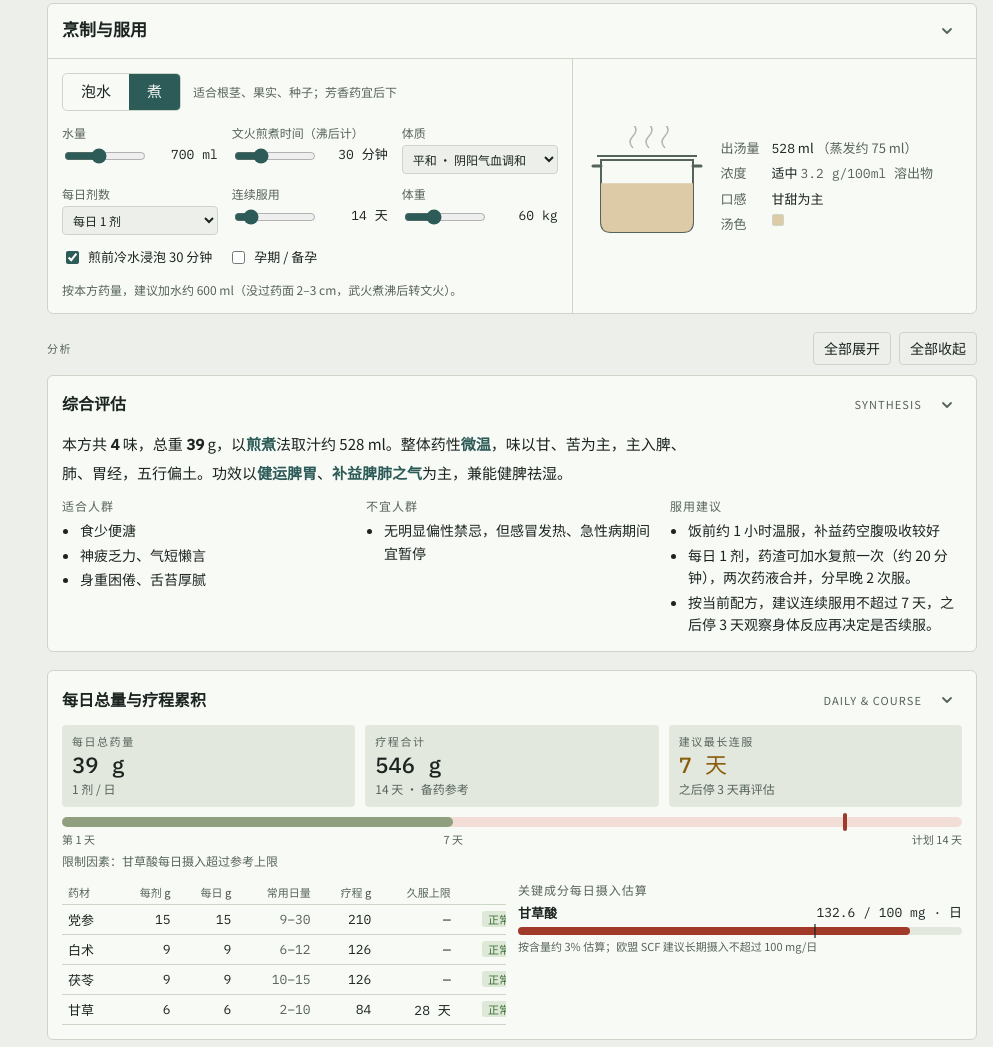
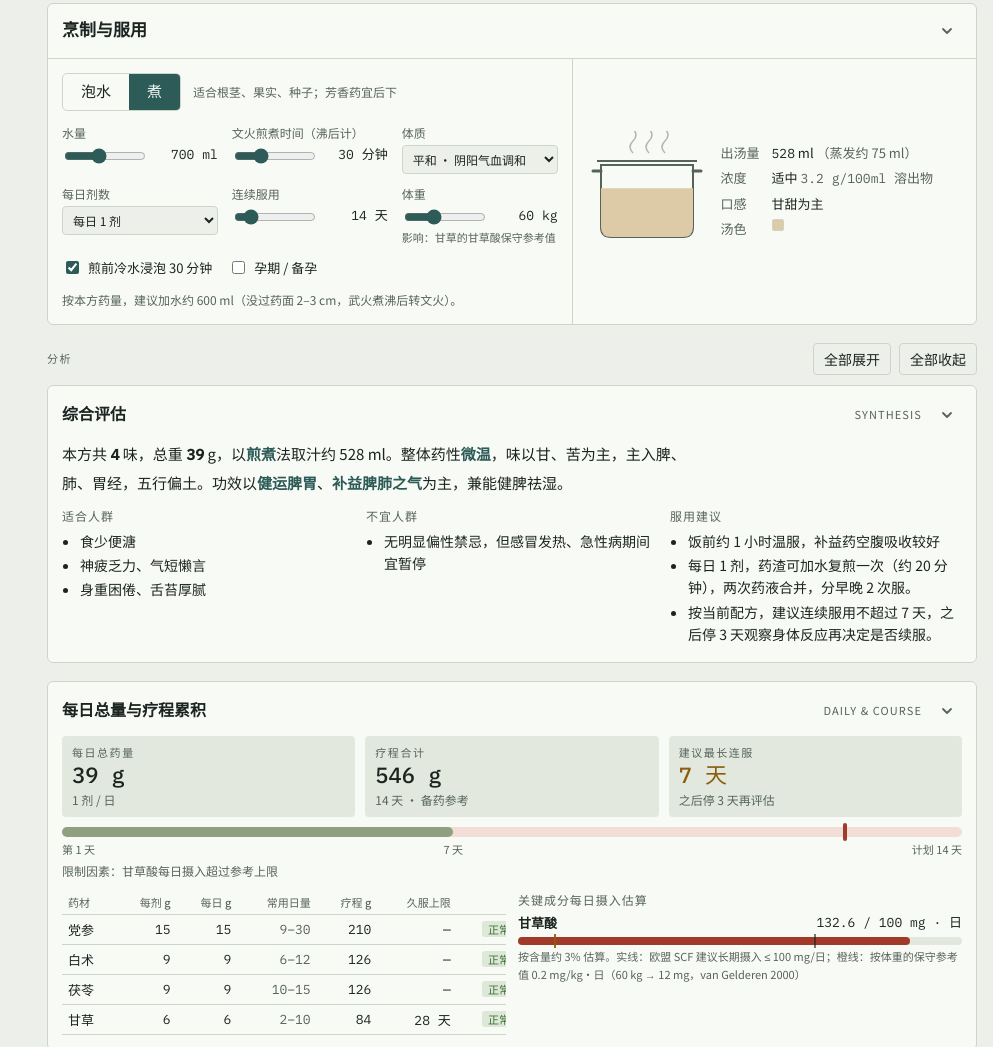
Before and after one commit to eezzz/HerbalistSimulation, a plain HTML site: page index.html in a window 1280 px wide. Shown: the part 916-1963 px from the top of the page, without its empty margins (287-1280 px from the left). Drawn offline with Linux system fonts and the light colour scheme.

Commit message:
Make body weight meaningful: hint, per-kg limits, low-weight dose alerts
- Hint under the weight slider lists what weight currently affects;
  the slider dims when nothing in the formula depends on it.
- Caffeine gets EFSA's ~3 mg/kg single-dose reference alongside the daily
  limit; glycyrrhizin shows a conservative 0.2 mg/kg/day line next to the
  EU 100 mg/day limit.
- Under 50 kg, overdose alerts, table status and dose bars use a tightened
  maximum (weight/55, floor 70%); grams are never changed automatically.

Co-Authored-By: Claude Opus 5.5 <noreply@anthropic.com>

```diff
--- a/index.html
+++ b/index.html
@@ -271,6 +271,10 @@ html[lang="en"] .seg button{font-family:var(--sans);font-size:14px}
 <style>
 /* 独立打开（GitHub Pages）时补上 artifact 外壳提供的基础重置 */
 [hidden]{display:none!important}
+.whint{font-size:11px;line-height:1.4;color:var(--muted)}
+.whint b{color:var(--amber);font-weight:500}
+#weightF.idle .ctl{opacity:.45}
+.intake .tr2 i.k2{background:var(--amber);opacity:.9}
 body{margin:0}
 :root{padding-top:env(safe-area-inset-top,0px);padding-bottom:env(safe-area-inset-bottom,0px)}
 /* ---------- 手机 / 触屏优化 ---------- */
@@ -413,8 +417,9 @@ button,.drawer,.recipe,.chip,.flag,.card h3,input,select{touch-action:manipulati
             <label class="field"><span data-i="days">连续服用</span>
               <span class="ctl"><input type="range" id="days" min="1" max="90" step="1"><output id="daysO"></output></span>
             </label>
-            <label class="field"><span data-i="weight">体重</span>
+            <label class="field" id="weightF"><span data-i="weight">体重</span>
               <span class="ctl"><input type="range" id="weight" min="30" max="120" step="1"><output id="weightO"></output></span>
+              <small class="whint" id="weightHint"></small>
             </label>
           </div>
           <div style="display:flex;gap:16px;flex-wrap:wrap">
@@ -1124,6 +1129,21 @@ const $=s=>document.querySelector(s);
 const clamp=(v,a,b)=>Math.max(a,Math.min(b,v));
 const r1=v=>Math.round(v*10)/10;
 function mid(h){return (h.d[0]+h.d[1])/2}
+/* 低体重（<50 kg）时按经验收紧常用量上限，只影响提醒，不改克数 */
+function wf(){return S.weight<50?clamp(S.weight/55,.7,1):1}
+function upper(h){return Math.max(h.d[0],Math.round(h.d[1]*wf()*2)/2)}
+const WEIGHT_HERBS={rougui:['香豆素上限','coumarin limit'],chaye:['咖啡因上限','caffeine limit'],gancao:['甘草酸保守参考值','conservative glycyrrhizin value']};
+function weightHint(){
+  const el=$('#weightHint'),f=$('#weightF');if(!el)return;
+  const hit=S.items.filter(i=>WEIGHT_HERBS[i.id]&&(+i.g||0)>0).map(i=>`${hnShort(BY[i.id])}${L('的','’s ')}${L(WEIGHT_HERBS[i.id][0],WEIGHT_HERBS[i.id][1])}`);
+  const low=S.weight<50;
+  const parts=[];
+  if(hit.length)parts.push(L('影响：','Affects: ')+hit.join(L('、',', ')));
+  if(low)parts.push(`<b>${L(`低于 50 kg：超量提醒阈值收紧为常用上限的 ${Math.round(wf()*100)}%`,`Under 50 kg: overdose alerts tightened to ${Math.round(wf()*100)}% of the usual maximum`)}</b>`);
+  if(!parts.length)parts.push(L('当前方中没有按体重计算的成分（肉桂、绿茶、甘草）；低于 50 kg 时会收紧剂量提醒','No weight-based compounds in this formula (cinnamon, green tea, licorice); below 50 kg dose alerts are tightened'));
+  el.innerHTML=parts.join('<br>');
+  f.classList.toggle('idle',!hit.length&&!low);
+}
 
 /* 单次溶出率：该次煎/泡中有效成分转移到汤液的比例（绝对值）
    cfg 为烹制条件，默认取当前设置；R = 加水量 ÷ 药量（液固比） */
@@ -1244,7 +1264,8 @@ function flagsHTML(h,it){
 function doseBar(h,g){
   const top=Math.max(h.d[1]*1.6,g*1.05);
   const Lf=h.d[0]/top*100,W=(h.d[1]-h.d[0])/top*100,M=clamp(g/top*100,0,100);
-  return `<div class="track"><div class="zone" style="left:${Lf}%;width:${W}%"></div><div class="mark${g>h.d[1]?' over':''}" style="left:${M}%"></div></div><small>${L('常用量','Usual dose')} ${h.d[0]}–${h.d[1]} g</small>`;
+  const U=upper(h),UL=U/top*100;
+  return `<div class="track"><div class="zone" style="left:${Lf}%;width:${W}%"></div>${U<h.d[1]?`<div class="mark" style="left:${UL}%;width:2px;height:10px;top:-2px;background:var(--amber)" title="${L('低体重上限','low-weight maximum')}"></div>`:''}<div class="mark${g>U?' over':''}" style="left:${M}%"></div></div><small>${L('常用量','Usual dose')} ${h.d[0]}–${h.d[1]} g${U<h.d[1]?L(` · 宜 ≤ ${U} g`,` · keep ≤ ${U} g`):''}</small>`;
 }
 function renderRows(){
   const box=$('#rows');
@@ -1413,9 +1434,12 @@ function dosing(c){
   const dailyTotal=rows.reduce((a,x)=>a+x.daily,0);
   /* 关键成分每日摄入估算（含量 × 溶出率） */
   const I=[];const f=id=>rows.find(x=>x.r.h.id===id);
-  const gc=f('gancao');if(gc)I.push({k:L('甘草酸','Glycyrrhizin'),v:gc.daily*30*gc.r.et,lim:100,u:'mg',n:L('按含量约 3% 估算；欧盟 SCF 建议长期摄入不超过 100 mg/日','Assumes ~3% content; the EU SCF advises no more than 100 mg/day for regular intake')});
+  const gc=f('gancao');if(gc)I.push({k:L('甘草酸','Glycyrrhizin'),v:gc.daily*30*gc.r.et,lim:100,lim2:.2*S.weight,u:'mg',n:L(`按含量约 3% 估算。实线：欧盟 SCF 建议长期摄入 ≤ 100 mg/日；橙线：按体重的保守参考值 0.2 mg/kg·日（${S.weight} kg → ${r1(.2*S.weight)} mg，van Gelderen 2000）`,`Assumes ~3% content. Solid line: EU SCF limit of 100 mg/day for regular intake; orange line: conservative weight-based value of 0.2 mg/kg/day (${S.weight} kg → ${r1(.2*S.weight)} mg; van Gelderen 2000)`)});
   const rg=f('rougui');if(rg)I.push({k:L('香豆素','Coumarin'),v:rg.daily*4*rg.r.et,lim:.1*S.weight,u:'mg',n:L(`中国肉桂约 0.4% 估算；EFSA 可耐受摄入 0.1 mg/kg·日（按 ${S.weight} kg）`,`Assumes ~0.4% in cassia; EFSA tolerable intake 0.1 mg/kg/day (at ${S.weight} kg)`)});
-  const ch=f('chaye');if(ch)I.push({k:L('咖啡因','Caffeine'),v:ch.daily*30*ch.r.et,lim:S.preg?200:400,u:'mg',n:L(`绿茶约 3% 估算；成人上限 ${S.preg?'200（孕期）':'400'} mg/日，另需计入咖啡、可乐`,`Assumes ~3% in green tea; adult limit ${S.preg?'200 (pregnancy)':'400'} mg/day — count coffee and cola too`)});
+  const ch=f('chaye');if(ch){
+    I.push({k:L('咖啡因','Caffeine'),v:ch.daily*30*ch.r.et,lim:S.preg?200:400,u:'mg',n:L(`绿茶约 3% 估算；成人每日上限 ${S.preg?'200（孕期）':'400'} mg，另需计入咖啡、可乐`,`Assumes ~3% in green tea; adult daily limit ${S.preg?'200 (pregnancy)':'400'} mg — count coffee and cola too`)});
+    I.push({k:L('咖啡因（单剂）','Caffeine (per dose)'),v:ch.r.g*30*ch.r.et,lim:3*S.weight,u:'mg',per:'dose',n:L(`EFSA：单次约 3 mg/kg 以内不引起健康担忧（${S.weight} kg → ${3*S.weight} mg），按一剂一次喝完计`,`EFSA: single doses up to about 3 mg/kg raise no safety concern (${S.weight} kg → ${3*S.weight} mg), assuming one dose is drunk at once`)});
+  }
   const SUG={hongtang:.95,bingtang:1,fengmi:.8,longyan:.65,dazao:.6};
   const sug=rows.filter(x=>SUG[x.r.h.id]);
   if(sug.length)I.push({k:L('糖','Sugar'),v:sug.reduce((a,x)=>a+x.daily*SUG[x.r.h.id]*x.r.et,0),lim:25,u:'g',n:L('红糖、冰糖、蜂蜜、龙眼肉、大枣中溶入汤液的糖；WHO 建议游离糖最好 < 25 g/日','Sugar dissolved from brown sugar, rock sugar, honey, longan and jujube; WHO suggests free sugars ideally < 25 g/day')});
@@ -1425,7 +1449,7 @@ function dosing(c){
   lim.push([aT>1.2?14:aT>.6?28:56,aT>.6?L(`全方药性${natLabel(c.T)}，偏性${aT>1.2?'明显':'较明显'}`,`formula is ${NAT_EN[natLabel(c.T)].toLowerCase()}, a ${aT>1.2?'strong':'noticeable'} bias`):L('全方药性平和','formula is mild in nature')]);
   if(c.ni>.6)lim.push([28,L('滋腻药比重大，久服碍胃','many rich, cloying tonics; prolonged use burdens digestion')]);
   rows.forEach(x=>{if(x.lt)lim.push([x.lt[0],`${hnShort(x.r.h)}${COLON()}${x.lt[1]}`])});
-  I.forEach(x=>{if(x.v>x.lim)lim.push([7,L(`${x.k}每日摄入超过参考上限`,`daily ${x.k.toLowerCase()} exceeds the reference limit`)])});
+  I.forEach(x=>{if(x.v>x.lim&&x.per!=='dose')lim.push([7,L(`${x.k}每日摄入超过参考上限`,`daily ${x.k.toLowerCase()} exceeds the reference limit`)])});
   const maxDays=Math.min(...lim.map(x=>x[0]));
   const binding=lim.filter(x=>x[0]===maxDays).map(x=>x[1]);
   const rest=Math.max(3,Math.round(maxDays/4));
@@ -1433,7 +1457,7 @@ function dosing(c){
   if(days>maxDays)A.push([days>maxDays*2?'red':'amber',L('疗程过长','Course too long'),L(`计划连服 ${days} 天，超过建议的 ${maxDays} 天。限制因素：${binding.join('；')}。`,`You plan ${days} days in a row, beyond the suggested ${maxDays}. Limiting factor: ${binding.join('; ')}.`)]);
   const capDay=S.method==='infuse'?60:150;
   if(dailyTotal>capDay)A.push(['amber',L('每日总量偏大','High daily total'),L(`每日总药量 ${r1(dailyTotal)} g，超过${S.method==='infuse'?'代茶饮':'保健汤剂'}一般上限约 ${capDay} g。`,`Daily total ${r1(dailyTotal)} g exceeds the usual ceiling of about ${capDay} g for a ${S.method==='infuse'?'herbal tea':'wellness decoction'}.`)]);
-  I.forEach(x=>{if(x.v>x.lim)A.push([days>14?'red':'amber',L(`${x.k}超量`,`${x.k} over limit`),L(`估算每日 ${r1(x.v)} ${x.u}，超过参考上限 ${r1(x.lim)} ${x.u}${days>14?`，连服 ${days} 天累积风险较高`:''}。`,`Estimated ${r1(x.v)} ${x.u}/day, above the reference limit of ${r1(x.lim)} ${x.u}${days>14?`; over ${days} days the cumulative risk is higher`:''}.`)])});
+  I.forEach(x=>{if(x.v>x.lim)A.push([days>14?'red':'amber',L(`${x.k}超量`,`${x.k} over limit`),L(`估算${x.per==='dose'?'每剂':'每日'} ${r1(x.v)} ${x.u}，超过参考上限 ${r1(x.lim)} ${x.u}${x.per==='dose'?'，可分次饮用':''}${days>14&&x.per!=='dose'?`，连服 ${days} 天累积风险较高`:''}。`,`Estimated ${r1(x.v)} ${x.u}${x.per==='dose'?' per dose':'/day'}${x.per==='dose'?' (split it into smaller servings)':''}, above the reference limit of ${r1(x.lim)} ${x.u}${days>14&&x.per!=='dose'?`; over ${days} days the cumulative risk is higher`:''}.`)])});
   return {rows,I,dailyTotal,courseTotal:dailyTotal*days,maxDays,binding,rest,A};
 }
 function dosingCard(d){
@@ -1442,10 +1466,10 @@ function dosingCard(d){
   const over=S.days>d.maxDays;
   const DY=L(' 天',' d');
   const tbl=d.rows.map(x=>{
-    const h=x.r.h,st=x.daily>h.d[1]?['amber',L('超日量','Over daily')]:(x.lt&&S.days>x.lt[0])?['amber',L('超久服','Too long')]:['ok',L('正常','OK')];
-    return `<tr><td>${hnShort(h)}</td><td class="num">${r1(x.r.g)}</td><td class="num">${r1(x.daily)}</td><td class="num muted">${h.d[0]}–${h.d[1]}</td><td class="num">${r1(x.total)}</td><td class="num">${x.lt?x.lt[0]+DY:'—'}</td><td><span class="st ${st[0]}">${st[1]}</span></td></tr>`}).join('');
-  const intake=d.I.map(x=>{const p=x.v/x.lim;return `<div class="intake"><div class="ih"><b>${x.k}</b><span class="num">${r1(x.v)} / ${r1(x.lim)} ${x.u} ${L('· 日','/ day')}</span></div>
-    <div class="tr2"><span style="width:${clamp(p,0,1.5)/1.5*100}%;background:var(${p>1?'--red':p>.7?'--amber':'--ok'})"></span><i style="left:${1/1.5*100}%"></i></div><small>${x.n}</small></div>`}).join('');
+    const h=x.r.h,st=x.daily>upper(h)?['amber',L('超日量','Over daily')]:(x.lt&&S.days>x.lt[0])?['amber',L('超久服','Too long')]:['ok',L('正常','OK')];
+    return `<tr><td>${hnShort(h)}</td><td class="num">${r1(x.r.g)}</td><td class="num">${r1(x.daily)}</td><td class="num muted">${h.d[0]}–${upper(h)<h.d[1]?`<s>${h.d[1]}</s> ${upper(h)}`:h.d[1]}</td><td class="num">${r1(x.total)}</td><td class="num">${x.lt?x.lt[0]+DY:'—'}</td><td><span class="st ${st[0]}">${st[1]}</span></td></tr>`}).join('');
+  const intake=d.I.map(x=>{const p=x.v/x.lim,top=Math.max(1.5,x.lim2?x.lim2/x.lim*1.1:0,Math.min(p,3)*1.05);return `<div class="intake"><div class="ih"><b>${x.k}</b><span class="num">${r1(x.v)} / ${r1(x.lim)} ${x.u} ${x.per==='dose'?L('· 剂','/ dose'):L('· 日','/ day')}</span></div>
+    <div class="tr2"><span style="width:${clamp(p/top,0,1)*100}%;background:var(${p>1?'--red':(x.lim2&&x.v>x.lim2)||p>.7?'--amber':'--ok'})"></span><i style="left:${1/top*100}%"></i>${x.lim2?`<i class="k2" style="left:${clamp(x.lim2/x.lim/top,0,1)*100}%"></i>`:''}</div><small>${x.n}</small></div>`}).join('');
   return `<section class="card wide">
     <h3>${L('每日总量与疗程累积','Daily Total & Course')} <small>DAILY &amp; COURSE</small></h3>
     <div class="dstat">
@@ -1470,8 +1494,9 @@ function buildAlerts(c,d){
   c.rows.forEach(r=>{
     const h=r.h,n=hnShort(h);
     const daily=r1(r.g*S.perDay),pdTxt=S.perDay>1?L(`每剂 ${r.g} g × ${S.perDay} 剂 = 每日 ${daily} g`,`${r.g} g × ${S.perDay} doses = ${daily} g/day`):L(`每日 ${daily} g`,`${daily} g/day`);
-    if(daily>h.d[1]*2)A.push(['red',L('日量过大','Daily dose too high'),L(`${n} ${pdTxt}，超过常用日量上限 ${h.d[1]} g 的两倍。`,`${n} ${pdTxt} — more than twice the usual daily maximum of ${h.d[1]} g.`)]);
-    else if(daily>h.d[1])A.push(['amber',L('超日常用量','Above usual dose'),L(`${n} ${pdTxt}，高于常用日量 ${h.d[0]}–${h.d[1]} g。`,`${n} ${pdTxt} — above the usual daily range of ${h.d[0]}–${h.d[1]} g.`)]);
+    const U=upper(h),UT=U<h.d[1]?L(`（体重 ${S.weight} kg，按 ${U} g 计）`,` (at ${S.weight} kg, using ${U} g)`):'';
+    if(daily>U*2)A.push(['red',L('日量过大','Daily dose too high'),L(`${n} ${pdTxt}，超过常用日量上限 ${h.d[1]} g 的两倍${UT}。`,`${n} ${pdTxt} — more than twice the usual daily maximum of ${h.d[1]} g${UT}.`)]);
+    else if(daily>U)A.push(['amber',L('超日常用量','Above usual dose'),L(`${n} ${pdTxt}，高于常用日量 ${h.d[0]}–${h.d[1]} g${UT}。`,`${n} ${pdTxt} — above the usual daily range of ${h.d[0]}–${h.d[1]} g${UT}.`)]);
     else if(daily<h.d[0]*.5)A.push(['info',L('量偏小','Low dose'),L(`${n} ${pdTxt}，低于常用量下限一半，作用轻微。`,`${n} ${pdTxt} — under half the usual minimum; effect will be slight.`)]);
     if(S.method==='infuse'&&r.rel<.4)A.push(['info',L('溶出偏低','Poor extraction'),L(`${n}（${PART[h.p].lab}）泡水估算溶出 ${Math.round(r.e*100)}%，只相当于标准煎煮的 ${Math.round(r.rel*100)}%。建议切薄片、延长焖泡，或改用煮。`,`${n} (${PART_EN[h.p]}) extracts ~${Math.round(r.e*100)}% when steeped — only ${Math.round(r.rel*100)}% of a standard decoction. Slice thinly, steep longer, or decoct instead.`)]);
     if(S.method==='boil'&&h.sp.includes('late')&&!r.it.fl.late&&S.minutes>10)A.push(['info',L('宜后下','Add last'),L(`${n}含挥发性成分，久煎 ${S.minutes} 分钟损失明显，建议关火前 5 分钟放入。`,`${n} contains volatile oils that are largely lost over ${S.minutes} minutes. Add it in the last 5 minutes.`)]);
@@ -1480,13 +1505,14 @@ function buildAlerts(c,d){
     if(h.sp.includes('separate'))A.push(['info',L('另煎','Simmer separately'),L(`${n}贵重，宜单独小火另煎 1–2 小时后兑入，或切薄片含服/泡服。`,`${n} is costly; simmer it alone on low heat for 1–2 hours and add the liquid, or hold thin slices in the mouth / steep them.`)]);
     if(h.tox){
       if(S.method==='infuse')A.push(['red',L('不宜泡水','Do not steep'),L(`${n}含苦杏仁苷，泡水无法经高温破坏其毒性成分，须煎煮使用。`,`${n} contains amygdalin. Steeping does not destroy its toxic component; it must be boiled.`)]);
-      if(r.g>h.d[1])A.push(['red',L('有毒药超量','Toxic herb overdose'),L(`${n}有小毒，${r.g} g 超过常用上限 ${h.d[1]} g，过量可致氰化物中毒。`,`${n} is mildly toxic. ${r.g} g exceeds the usual maximum of ${h.d[1]} g; overdose can cause cyanide poisoning.`)]);
+      if(r.g>upper(h))A.push(['red',L('有毒药超量','Toxic herb overdose'),L(`${n}有小毒，${r.g} g 超过常用上限 ${h.d[1]} g，过量可致氰化物中毒。`,`${n} is mildly toxic. ${r.g} g exceeds the usual maximum of ${h.d[1]} g; overdose can cause cyanide poisoning.`)]);
     }
     if(h.sp.includes('powder'))A.push(['info',L('研粉','Take as powder'),h.id==='jineijin'?L('鸡内金研末吞服（每次 1.5–3 g）效果优于入汤剂，其消化酶不耐高温。','Chicken gizzard lining works better swallowed as powder (1.5–3 g per dose); its enzymes do not survive boiling.'):L(`${n}研粉吞服（每次 1–3 g）效果为佳，入汤剂效力降低。`,`${n} works best swallowed as powder (1–3 g per dose); decocting weakens it.`)]);
     if(h.sp.includes('melt')&&!r.it.fl.melt)A.push(['amber',L('宜烊化','Melt separately'),L(`${n}与群药同${S.method==='boil'?'煎易粘锅、包裹他药':'泡难以溶化'}。应隔水蒸化或用热药液溶化后兑服。`,`${S.method==='boil'?`Cooked with the other herbs, ${n} sticks to the pot and coats them.`:`${n} will not dissolve by steeping.`} Melt it over a water bath or in the hot strained liquid, then stir in.`)]);
     if(h.sp.includes('honey')&&!r.it.fl.honey)A.push(['info',L('蜂蜜宜温调','Add honey warm'),L('蜂蜜不宜久煮或沸水冲，待汤液降至 60 °C 以下再调入，以保留酶类、减少 5-羟甲基糠醛生成。','Do not boil honey or add it to boiling water. Stir it in once the liquid is below 60 °C to keep its enzymes and limit HMF formation.')]);
     if(h.raw&&S.method==='infuse')A.push(['red',L('必须煮熟','Must be cooked'),L(`${n}生品含植物凝集素，泡水不能使其失活，可致恶心呕吐，须充分煮熟。`,`Raw ${n} contains lectins that steeping cannot deactivate; it can cause nausea and vomiting. Boil thoroughly.`)]);
   });
+  if(S.weight<50&&c.rows.length)A.push(['info',L('低体重','Low body weight'),L(`体重 ${S.weight} kg 低于 50 kg，宜取常用量下限。超量提醒已按常用上限的 ${Math.round(wf()*100)}% 计算，克数不会自动修改。`,`At ${S.weight} kg (under 50 kg), stay near the low end of usual doses. Overdose alerts now use ${Math.round(wf()*100)}% of the usual maximum; grams are not changed automatically.`)]);
   if(c.T<=-1.5)A.push(['amber',L('整体寒凉','Overall cold'),L(`全方药性偏寒（${r1(c.T)}），脾胃虚寒、经期女性不宜久服，可加生姜 2–3 片或大枣佐之。`,`The formula is cold overall (${r1(c.T)}). Not for long-term use with a weak, cold digestion or during menstruation; add 2–3 slices of ginger or a few jujubes to balance it.`)]);
   if(c.T>=1.8)A.push(['amber',L('整体温热','Overall hot'),L(`全方药性偏热（${r1(c.T)}），易上火、口干者慎用，夏季慎用。`,`The formula is hot overall (${r1(c.T)}). Use with care if you tend toward “internal heat” or dry mouth, and in summer.`)]);
   if(c.ni>.9)A.push(['amber',L('滋腻碍胃','Heavy on digestion'),L('滋腻药比重较大，可能导致腹胀纳呆，建议加陈皮 3–6 g 或砂仁 3 g 理气醒脾。','Rich, cloying tonics dominate and may cause bloating and poor appetite. Add 3–6 g tangerine peel or 3 g amomum to keep things moving.')]);
@@ -1693,7 +1719,7 @@ $('#unfoldAll').addEventListener('click',()=>foldAllCards(false));
 /* ---------- 刷新 ---------- */
 function refresh(){
   const c=compute();
-  updateRowLive(c);renderBrew(c);renderAnalysis(c);foldCards();save();
+  updateRowLive(c);renderBrew(c);renderAnalysis(c);foldCards();weightHint();save();
 }
 function fullRender(){applyStatic();foldPanels();syncBrewUI();renderCats();renderRows();renderDrawers();renderLib();renderPnote();refresh()}
 function detach(){if(S.pn){S.pn=null;renderLib();renderPnote()}}
```
